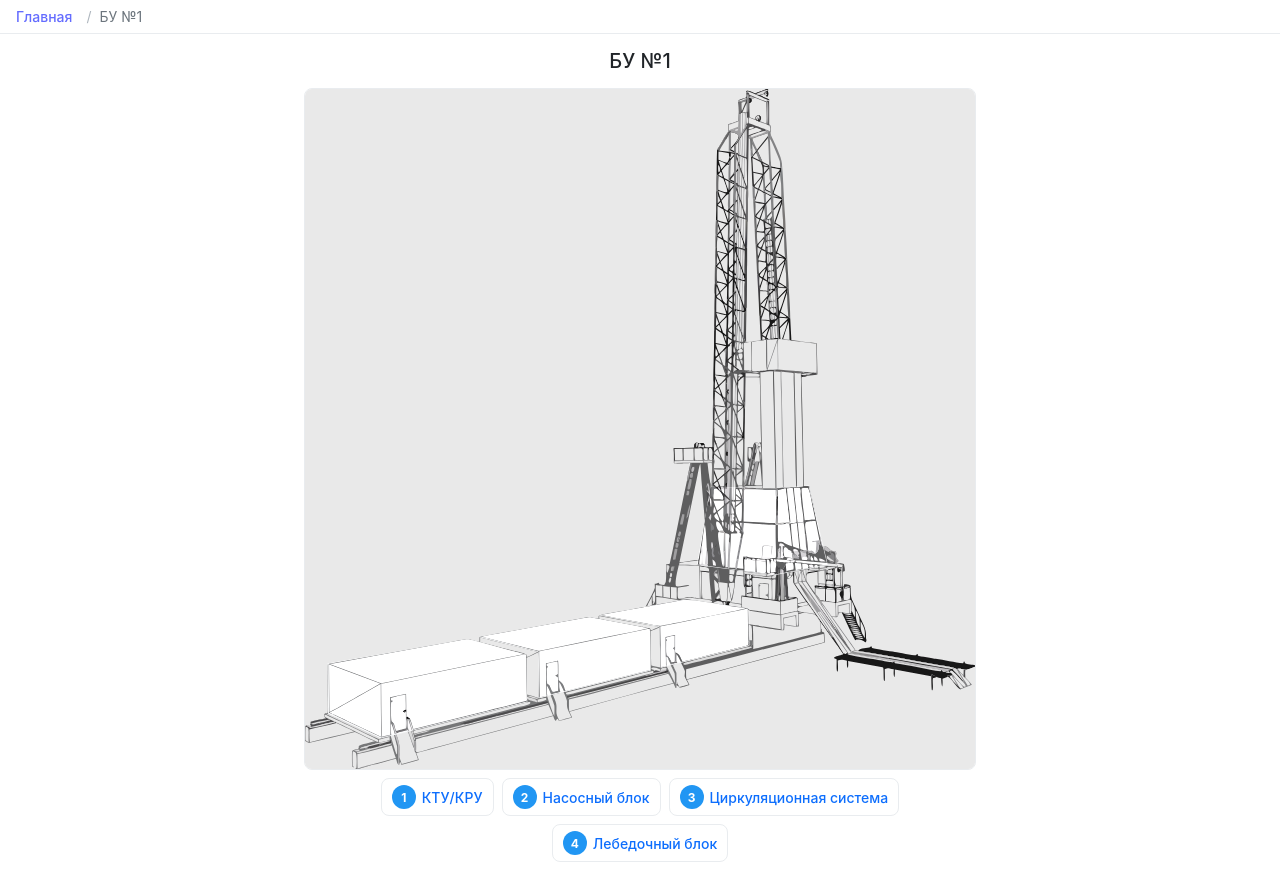
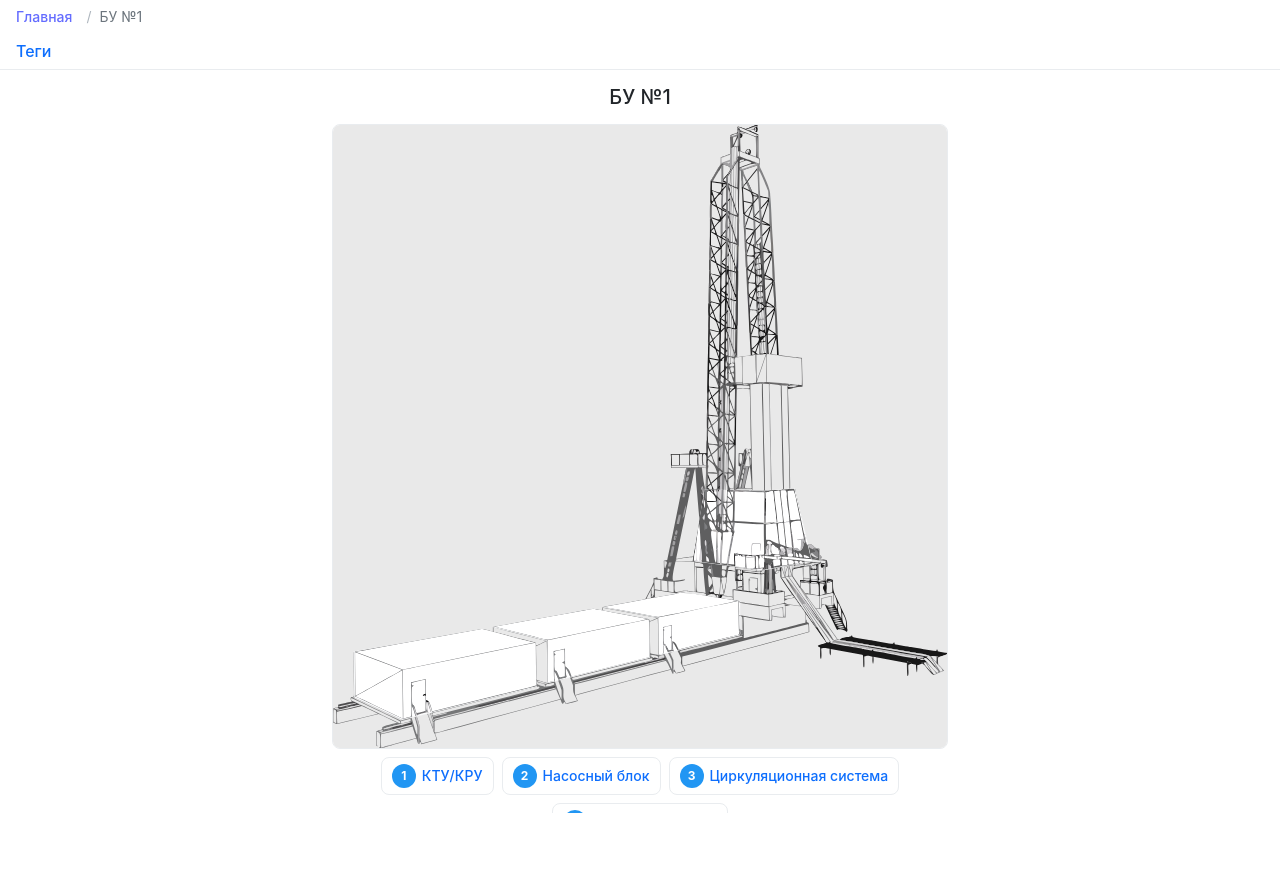
Before and after one commit to Breakers-Drill/data-visualizer, a React (Vite) app: page /rigs/1 in a window 1280 px wide. After the commit the page ends 813 px from the top, so only its background shows below. Built offline with nearby package versions, Linux system fonts and the light colour scheme.

Commit message:
little fixes

```diff
--- a/src/App.css
+++ b/src/App.css
@@ -13,6 +13,8 @@
   max-width: 1200px;
   margin: 0 auto;
   width: 100%;
+  min-height: 100dvh;
+  overflow: hidden;
 }
 
 /* Главная страница со списком вышек */
@@ -253,7 +255,7 @@ input[type="datetime-local"]::-ms-expand:hover {
 }
 
 /* Верхняя панель + хлебные крошки */
-.topbar { display:flex; align-items:center; gap:16px; padding:6px 16px; border-bottom:1px solid #e9ecef; background:#fff; position: sticky; top: 0; z-index: 5; }
+.topbar { display:flex; flex-direction:column; align-items:flex-start; gap:6px; padding:6px 16px; border-bottom:1px solid #e9ecef; background:#fff; position: sticky; top: 0; z-index: 5; }
 .back-btn { border:1px solid #dee2e6; background:#fff; padding:6px 10px; border-radius:6px; cursor:pointer; }
 .back-btn:hover { background:#f8f9fa; }
 .breadcrumbs { color:#6c757d; font-size:14px; }
@@ -627,13 +629,16 @@ input[type="datetime-local"]::-ms-expand:hover {
 	display: flex;
 	flex-direction: column;
 	box-sizing: border-box;
-	min-height: calc(100vh - var(--topbar-height, 50px));
+	height: calc(100vh - var(--topbar-height, 50px));
+	height: calc(100dvh - var(--topbar-height, 50px));
+	overflow: hidden;
 }
 
 .main-hero {
 	text-align: center;
 	padding: 12px 16px 8px 16px;
 	flex-shrink: 0;
+	margin-bottom: 0;
 }
 
 .main-hero h1 {
@@ -655,10 +660,11 @@ input[type="datetime-local"]::-ms-expand:hover {
 	color: #6c757d;
 }
 
+
 .rig-stage {
 	position: relative;
 	width: 100%;
-	max-width: min(90vw, 85vh * 1010 / 1024);
+	max-width: min(90vw, calc((100vh - var(--topbar-height, 50px) - 120px) * 1010 / 1024));
 	margin: 0 auto;
 	aspect-ratio: 1010 / 1024;
 	border: 1px solid #e9ecef;
@@ -728,7 +734,7 @@ input[type="datetime-local"]::-ms-expand:hover {
 	flex-wrap: wrap;
 	justify-content: center;
 	padding: 8px 16px 12px 16px;
-	max-width: min(90vw, 85vh * 1010 / 1024);
+	max-width: min(90vw, calc((100vh - var(--topbar-height, 50px) - 120px) * 1010 / 1024));
 	margin: 0 auto;
 	flex-shrink: 0;
 }
@@ -822,11 +828,11 @@ input[type="datetime-local"]::-ms-expand:hover {
 	}
 
 	.rig-stage {
-		max-width: min(95vw, 80vh * 1010 / 1024);
+		max-width: min(95vw, calc((100vh - var(--topbar-height, 50px) - 120px) * 1010 / 1024));
 	}
 
 	.seg-legend {
-		max-width: min(95vw, 80vh * 1010 / 1024);
+		max-width: min(95vw, calc((100vh - var(--topbar-height, 50px) - 120px) * 1010 / 1024));
 		gap: 6px;
 	}
 }
--- a/src/AppRouter.tsx
+++ b/src/AppRouter.tsx
@@ -3,6 +3,7 @@ import MainPage from "./pages/MainPage";
 import RigsListPage from "./pages/RigsListPage";
 import TopBar from "./components/TopBar";
 import ChartsPage from "./pages/ChartsPage.tsx";
+import TagsPage from "./pages/TagsPage";
 
 const Nav = () => (
   <TopBar />
@@ -32,6 +33,11 @@ export default function AppRouter() {
           <Route path="/charts" element={<ChartsPage />} />
         </Route>
 
+        {/* Страница тегов */}
+        <Route element={<Layout />}>
+          <Route path="/tags" element={<TagsPage />} />
+        </Route>
+
         {/* 404 */}
         <Route path="*" element={<Navigate to="/" replace />} />
       </Routes>
--- a/src/components/TopBar.tsx
+++ b/src/components/TopBar.tsx
@@ -1,10 +1,11 @@
 import { useLocation, useNavigate } from "react-router-dom";
-import { useEffect, useState } from "react";
+import { useEffect, useRef, useState } from "react";
 import { getRigById } from "../api/rigs";
 
 export default function TopBar() {
   const location = useLocation();
   const navigate = useNavigate();
+  const containerRef = useRef<HTMLDivElement | null>(null);
 
 
   const params = new URLSearchParams(location.search);
@@ -31,6 +32,24 @@ export default function TopBar() {
     return () => { canceled = true; };
   }, [rigId]);
 
+  // Динамически синхронизируем высоту topbar в CSS-переменную
+  useEffect(() => {
+    const el = containerRef.current;
+    if (!el || typeof ResizeObserver === "undefined") {
+      return;
+    }
+    const update = (h: number) => {
+      document.documentElement.style.setProperty("--topbar-height", `${Math.ceil(h)}px`);
+    };
+    update(el.offsetHeight);
+    const ro = new ResizeObserver((entries) => {
+      const rect = entries[0]?.contentRect;
+      if (rect) update(rect.height);
+    });
+    ro.observe(el);
+    return () => ro.disconnect();
+  }, [location.pathname]);
+
   const crumbs: { label: string; to?: string }[] = [{ label: "Главная", to: "/" }];
 
   if (rigId) {
@@ -43,7 +62,7 @@ export default function TopBar() {
   }
 
   return (
-    <div className="topbar">
+    <div className="topbar" ref={containerRef}>
       <nav className="breadcrumbs" aria-label="Хлебные крошки">
         {crumbs.map((c, i) => (
           <span key={i} className="crumb">
@@ -56,6 +75,15 @@ export default function TopBar() {
           </span>
         ))}
       </nav>
+      <div style={{ paddingTop: 6 }}>
+        <a
+          href="/tags"
+          onClick={(e) => { e.preventDefault(); navigate('/tags'); }}
+          style={{ color: '#0d6efd', textDecoration: 'none' }}
+        >
+          Теги
+        </a>
+      </div>
     </div>
   );
 }
--- a/src/index.css
+++ b/src/index.css
@@ -31,6 +31,11 @@ body {
   background-color: #ffffff;
 }
 
+body:has(.main-page) {
+  overflow: hidden;
+  height: 100dvh;
+}
+
 h1 {
   font-size: 3.2em;
   line-height: 1.1;
--- a/src/pages/CombinedChartPage.tsx
+++ b/src/pages/CombinedChartPage.tsx
@@ -3,7 +3,7 @@ import mockTags from "../mockTags.json";
 import CombinedChart from "../components/CombinedChart";
 import Controls from "../features/sensors/components/Controls";
 import LimitsPanel from "../features/sensors/components/LimitsPanel";
-import { getColorByIndex } from "../components/chart";
+import { getColorByIndex } from "../components/chart/utils/colors";
 import { useSensorData } from "../features/sensors/hooks/useSensorData";
 import Loader from "../components/Loader";
 
--- a/src/pages/SeparateChartsPage.tsx
+++ b/src/pages/SeparateChartsPage.tsx
@@ -1,7 +1,7 @@
 import { useEffect, useState } from "react";
 import "../App.css";
 import Chart from "../components/chart/Chart";
-import { getColorByIndex } from "../components/chart";
+import { getColorByIndex } from "../components/chart/utils/colors";
 import mockTags from "../mockTags.json";
 import Controls from "../features/sensors/components/Controls";
 import { useSensorData } from "../features/sensors/hooks/useSensorData";
```
